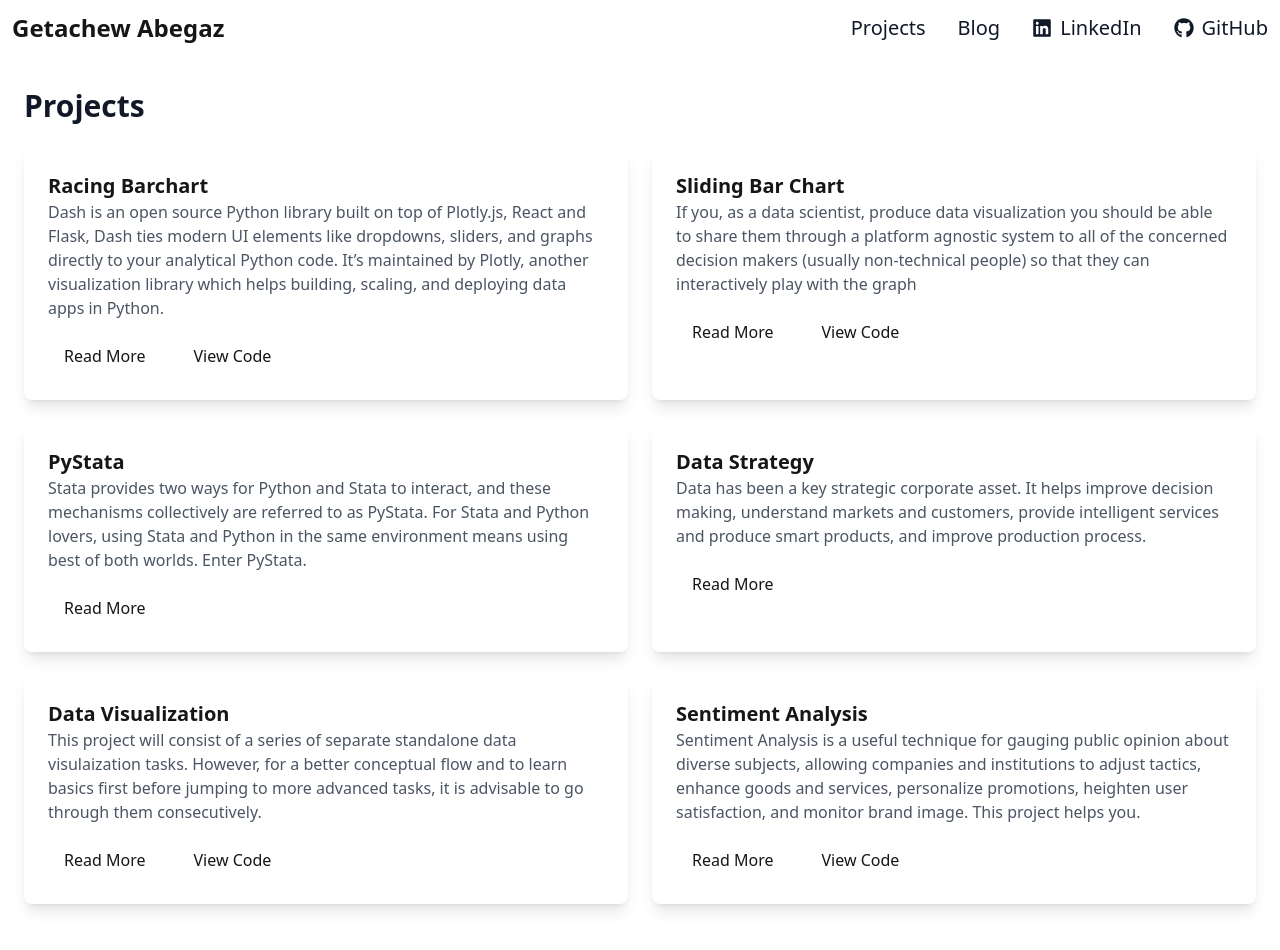
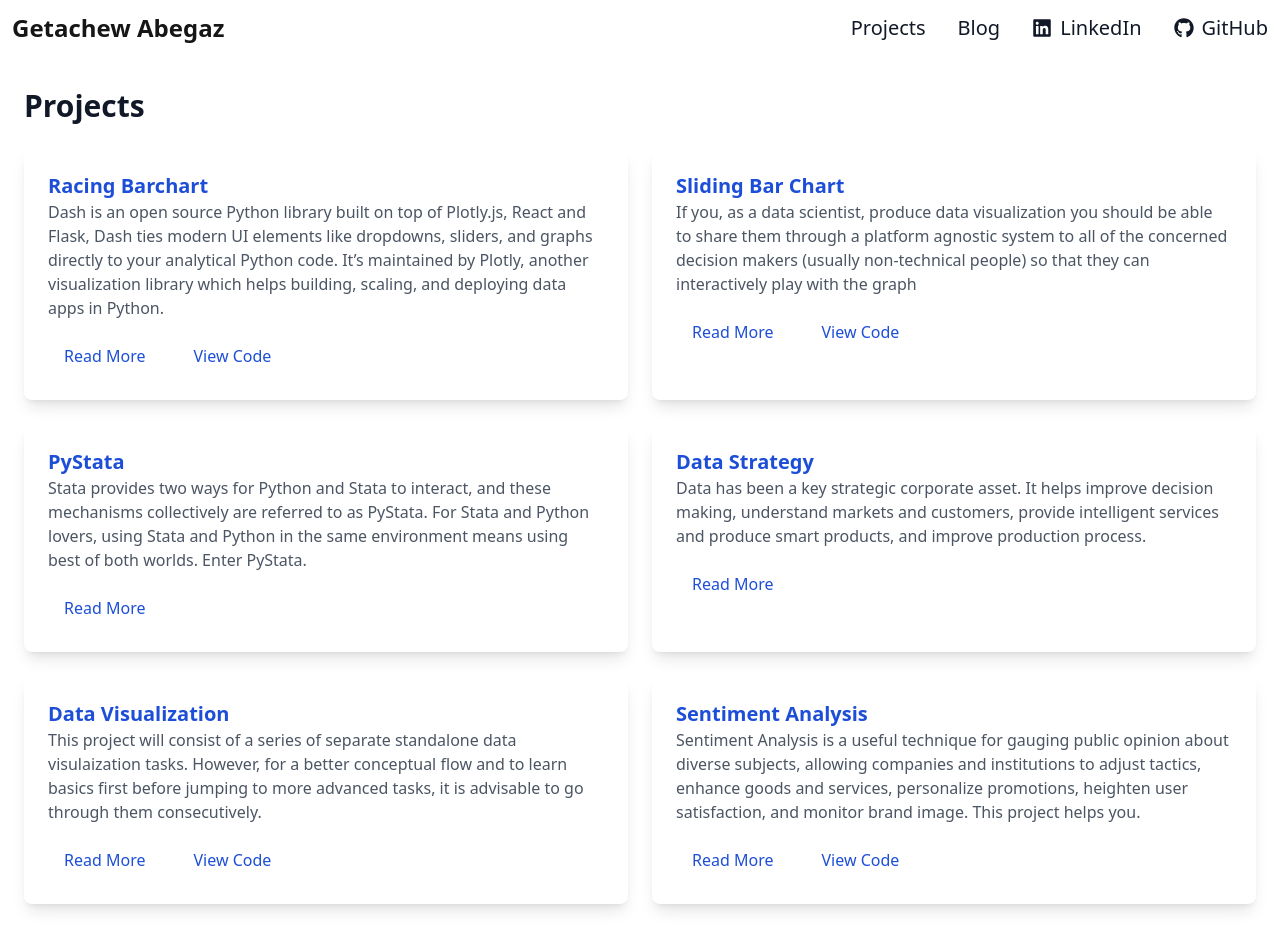
Before and after one commit to gabegaz/gabegaz.github.io, a Next.js app: page /portfolio in a window 1280 px wide. Shown: the top 950 px of the page. Built offline with nearby package versions, Linux system fonts and the light colour scheme.

Commit message:
made edits on landing

```diff
--- a/app/page.tsx
+++ b/app/page.tsx
@@ -13,15 +13,12 @@ export default function Home() {
 
       <div className="flex flex-col md:flex-row items-center justify-between gap-8 mb-12">
         {/* Photo Placeholder */}
-
-
         {/* Gentle Intro */}
         <div className="flex-1 mt-8">
-          <h1 className="text-3xl md:text-3xl font-normal mb-4">
-            Hi, I&apos;m <span className="">Getachew</span>
-          </h1>
+          <h1 className="text-2xl md:text-3xl font-normal mb-4">
+            Hi, I&apos;m <span className="">Getachew</span></h1>
           <p className="text-lg md:text-xl mb-4">
-            I&apos;m a data science consultant specializing in leveraging statistical and machine learning modeling, and AI-driven solutions to extract meaningful insights from complex data. With expertise in predictive analytics, data-driven decision-making, and business strategy, I help organizations harness the power of data to drive innovation and growth.
+            I&apos;m a data science consultant specializing in statistical and machine learning modeling, AI-driven solutions, and predictive analytics to extract insights and support data-driven decision-making for business growth.
           </p>
         </div>
 
@@ -35,8 +32,6 @@ export default function Home() {
             className="obobject-cover"
           />
         </div>
-
-
       </div>
 
 
@@ -98,8 +93,6 @@ export default function Home() {
           </li>
         </ul>
       </div>
-
-
     </div>
   );
 };
--- a/app/portfolio/page.tsx
+++ b/app/portfolio/page.tsx
@@ -7,7 +7,7 @@ export default function Portfolio() {
       <div className="grid md:grid-cols-2 gap-6">
         {projects.map((project, index) => (
           <div key={index} className="p-6 bg-white rounded-lg shadow-lg">
-            <h2 className="text-xl font-semibold">{project.title}</h2>
+            <h2 className="text-xl font-semibold text-blue-700">{project.title}</h2>
             <p className="text-gray-600 mb-4">{project.description}</p>
             <div className="flex space-x-4">
               {/* Always show the "Read More" button */}
@@ -15,7 +15,7 @@ export default function Portfolio() {
                 href={project.link}
                 target="_blank"
                 rel="noopener noreferrer"
-                className="px-4 py-2 rounded-lg"
+                className="px-4 py-2 rounded-lg text-blue-700"
               >
                 Read More
               </a>
@@ -26,7 +26,7 @@ export default function Portfolio() {
                   href={project.code}
                   target="_blank"
                   rel="noopener noreferrer"
-                  className="px-4 py-2 rounded-lg"
+                  className="px-4 py-2 rounded-lg text-blue-700"
                 >
                   View Code
                 </a>
```
